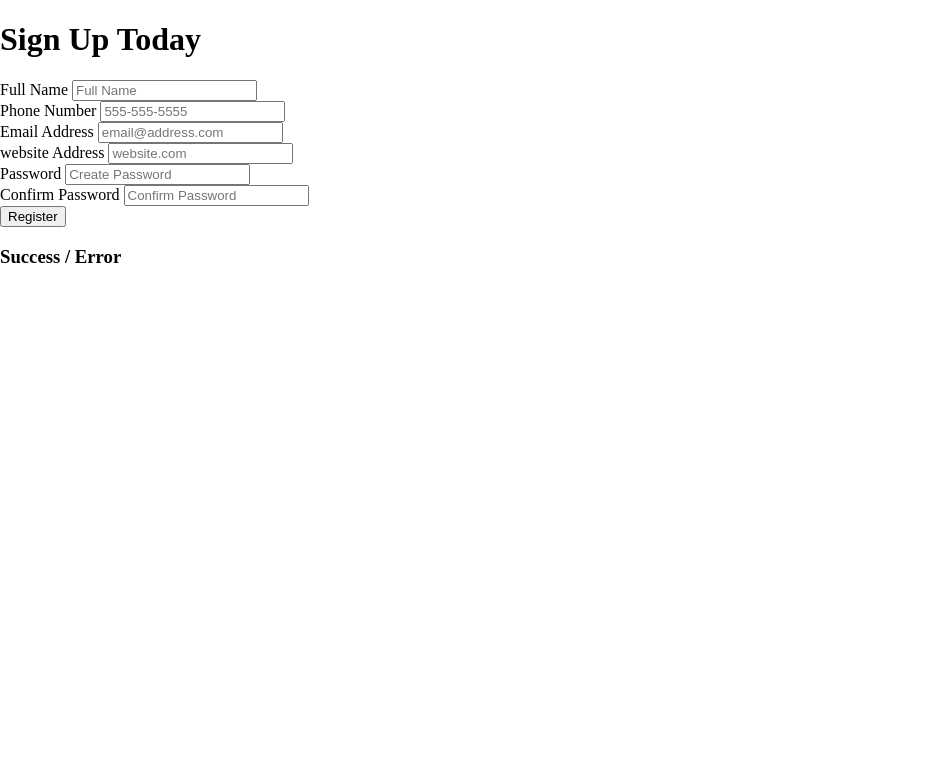
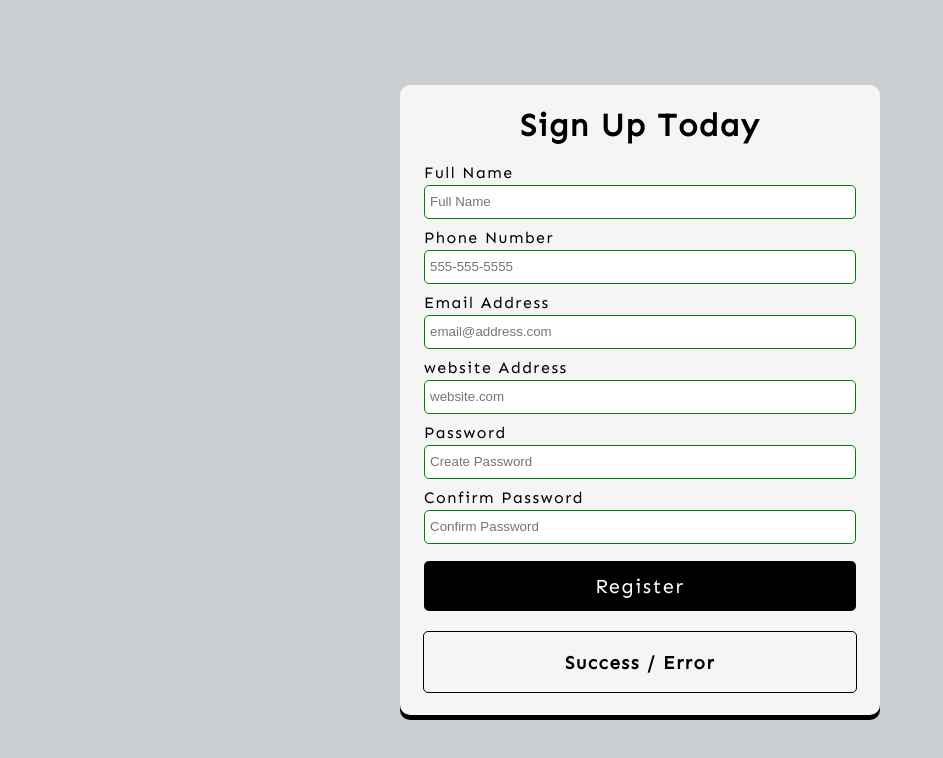
Before and after one commit to johngwells/Form-Validator, a plain HTML site: page index.html in a window 1280 px wide. Shown: the whole page, without its empty margins (0-943 px from the left). Drawn offline with Linux system fonts and the light colour scheme.

Commit message:
UI - CSS

```diff
--- a/style.css
+++ b/style.css
@@ -1,3 +1,4 @@
+@import url('https://fonts.googleapis.com/css2?family=Sen&display=swap');
 
 html {
   box-sizing: border-box;
@@ -6,4 +7,88 @@ html {
 body {
   margin: 0;
   min-height: 100vh;
+  font-family: Sen, sans-serif;
+  letter-spacing: 1.5px;
+  display: flex;
+  align-items: center;
+  justify-content: center;
+  background-color: #c9ced3;
 }
+
+.container {
+  width: 480px;
+  height: 630px;
+  background-color: whitesmoke;
+  display: flex;
+  flex-direction: column;
+  align-items: center;
+  border-radius: 10px;
+  box-shadow: 0 5px;
+}
+
+/* Form */
+form {
+  width: 90%;
+}
+
+.form-group {
+  height: 65px;
+}
+
+label {
+  position: relative;
+  bottom: 3px;
+}
+
+input {
+  width: 100%;
+  height: 34px;
+  padding: 5px;
+  border: 1px solid black;
+  border-radius: 5px;
+  outline: none;
+  box-sizing: border-box;
+  transition: all 0.3s;
+}
+
+input:valid {
+  border: 1px solid green;
+}
+
+input:invalid {
+  border:
+  1px solid red;
+}
+
+button {
+  cursor: pointer;
+  color: white;
+  background: black;
+  border: none;
+  border-radius: 5px;
+  height: 50px;
+  width: 100%;
+  font-family: Sen, sans-serif;
+  font-size: 20px;
+  letter-spacing: 1.5px;
+  margin-top: 5px;
+}
+
+button:hover {
+  filter: brightness(150%);
+  background: rgb(22, 22, 22);
+}
+
+button:focus {
+  outline: none;
+}
+
+.message-container {
+  border: 1px solid black;
+  border-radius: 5px;
+  width: 90%;
+  margin-top: 20px;
+  display: flex;
+  justify-content: center;
+  color: black;
+}
```
